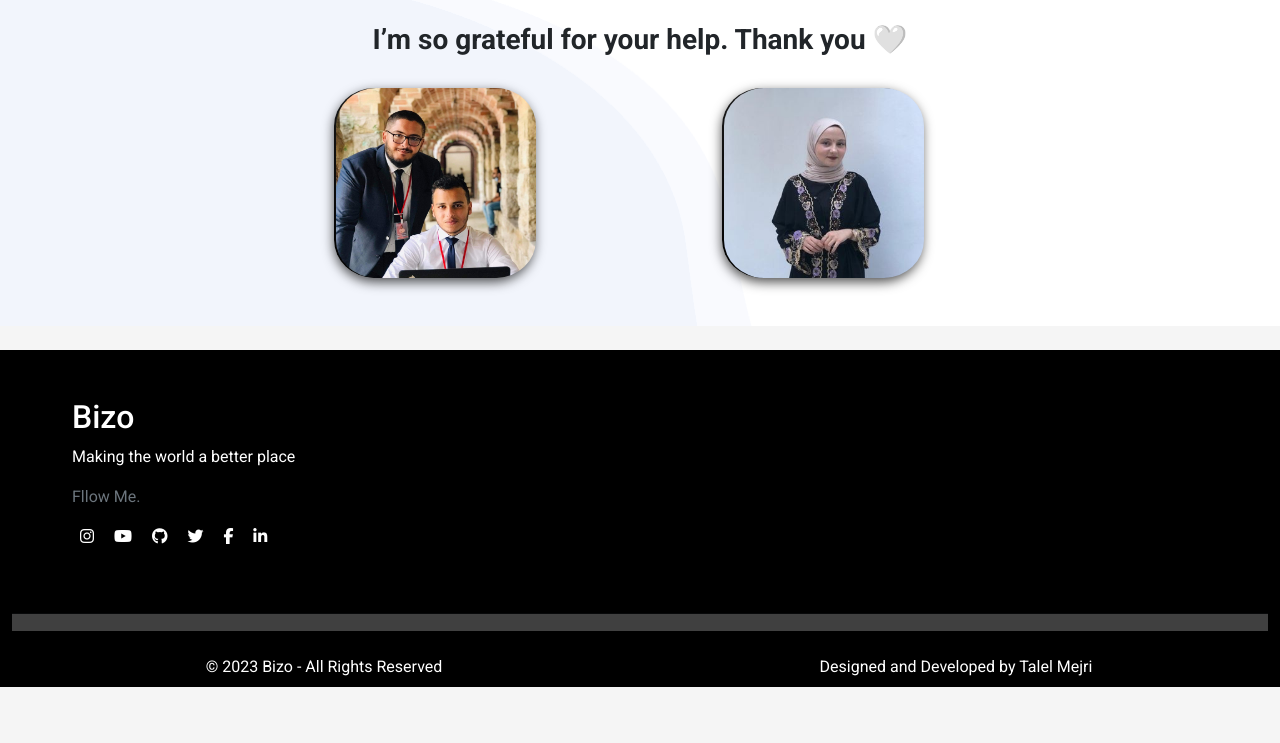
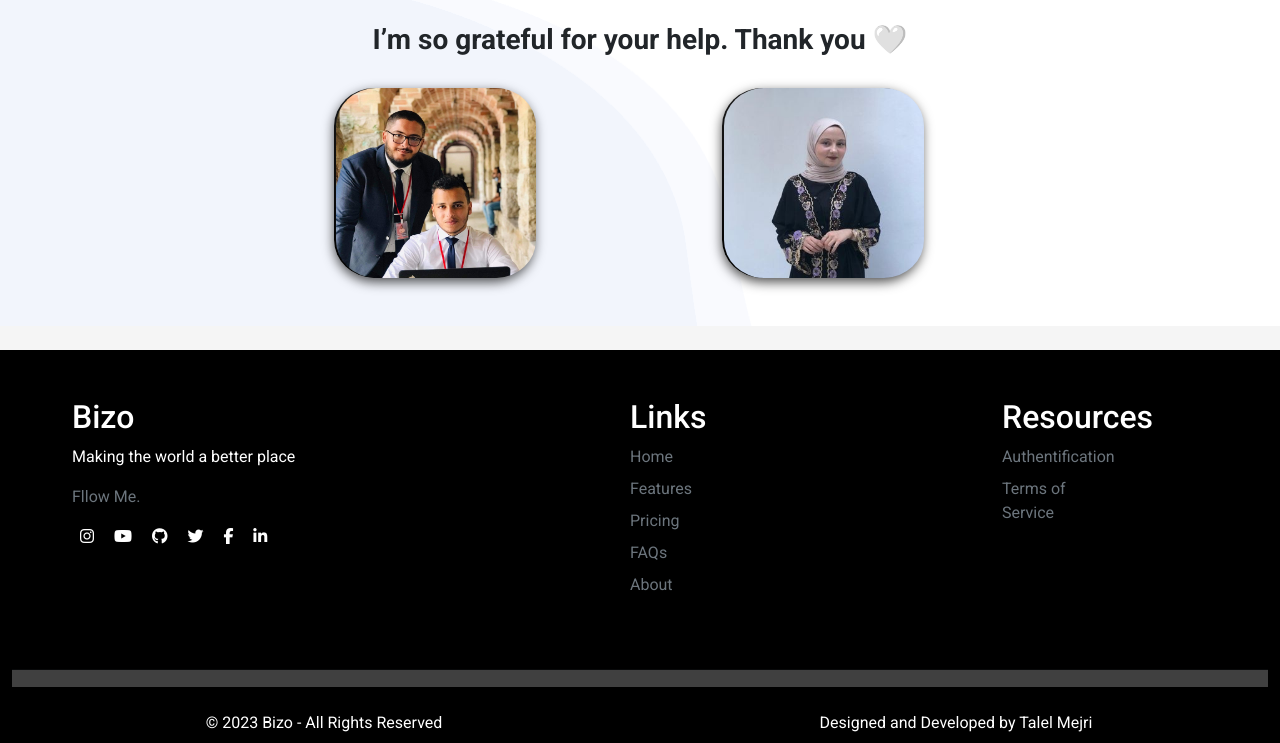
Before and after one commit to TalelMejri/Social-Media-project, a PHP site: page /layout.phtml in a window 1280 px wide. Shown: the part 3854-4597 px from the top of the page. Before the commit the page ends 4541 px from the top, so only its background shows below. Run offline with PHP 8.4, Linux system fonts and the light colour scheme; data that the repository does not hold is empty; some libraries are stand-ins or nearby versions.

Commit message:
fix bugs

```diff
--- a/assets/css/style.css
+++ b/assets/css/style.css
@@ -1041,6 +1041,8 @@ form textarea{
   transform: translate(500);
 }
 */
+
+
 .all_comments{
   display: block;
 }
--- a/layout.phtml
+++ b/layout.phtml
@@ -22,28 +22,22 @@
 
       <link rel="stylesheet" href="../assets/css/style.css">
       <link rel="icon" href="../assets/image/logo_final.png" type="image/x-icon">
-      <link href="../assets/vendor/bootstrap/css/bootstrap.min.css" rel="stylesheet">
       <script src="../assets/vendor/purecounter/purecounter_vanilla.js"></script>
       <link href="../assets/vendor/aos/aos.css" rel="stylesheet">
       <script src="../assets/js/script.js"></script>
       <script src="../assets/vendor/purecounter/purecounter_vanilla.js"></script>
       <script src="../assets/vendor/aos/aos.js"></script>
       <script src="../assets/vendor/purecounter/purecounter_vanilla.js"></script>
-      <script src="../assets/vendor/bootstrap/js/bootstrap.bundle.js"></script>
-      <script src="../assets/vendor/bootstrap/js/bootstrap.bundle.min.js"></script>
 
       <?php else: ?>
       <link rel="stylesheet" href="./assets/css/style.css">
       <link rel="icon" href="./assets/image/logo_final.png" type="image/x-icon">
-      <link href="./assets/vendor/bootstrap/css/bootstrap.min.css" rel="stylesheet">
       <script src="./assets/vendor/purecounter/purecounter_vanilla.js"></script>
       <link href="../assets/vendor/aos/aos.css" rel="stylesheet">
       <script src="./assets/js/script.js"></script>
       <script src="./assets/vendor/purecounter/purecounter_vanilla.js"></script>
       <script src="./assets/vendor/aos/aos.js"></script>
       <script src="./assets/vendor/purecounter/purecounter_vanilla.js"></script>
-      <script src="./assets/vendor/bootstrap/js/bootstrap.bundle.js"></script>
-      <script src="./assets/vendor/bootstrap/js/bootstrap.bundle.min.js"></script>
       <script src="https://kit.fontawesome.com/c5bebe1cfa.js" crossorigin="anonymous"></script>
       <?php endif; ?>
     <link href='http://fonts.googleapis.com/css?family=Roboto:400,100,100italic,300,300italic,400italic,500,500italic,700,700italic,900italic,900' rel='stylesheet' type='text/css'>
@@ -463,7 +457,7 @@
 
    <footer data-aos="fade-down" class="container-fluid">
         <div class="row container">
-             <div class="col-md-4 ">
+             <div class="col-md-6 ">
                     <div class="info p-5">
                             <h2>Bizo</h2>
                             <p>Making the world a better place</p>
@@ -480,19 +474,28 @@
                                 </div>
                     </div>
              </div>
-             <div class="col-md-2">
-
+             <div class="col-md-4">
+             <div class="info p-5">
+                    <h2>Links</h2>
+                    <ul class="nav flex-column">
+                          <li class="nav-item mb-2"><a href="#" class="nav-link p-0 text-muted">Home</a></li>
+                          <li class="nav-item mb-2"><a href="#" class="nav-link p-0 text-muted">Features</a></li>
+                          <li class="nav-item mb-2"><a href="#" class="nav-link p-0 text-muted">Pricing</a></li>
+                          <li class="nav-item mb-2"><a href="#" class="nav-link p-0 text-muted">FAQs</a></li>
+                          <li class="nav-item mb-2"><a href="#" class="nav-link p-0 text-muted">About</a></li>
+                  </ul>
+             </div>
              </div>
 
              <div class="col-md-2">
-
+             <div class="info p-5">
+                     <h2>Resources</h2>
+                     <ul class="nav flex-column">
+                          <li class="nav-item mb-2"><a href="#" class="nav-link p-0 text-muted">Authentification</a></li>
+                          <li class="nav-item mb-2"><a href="#" class="nav-link p-0 text-muted">Terms of Service</a></li>
+                  </ul>
              </div>
-
-            <div class="col-md-4">
-
-            </div>
-
-
+             </div>
         </div>
         <hr width="100%"
            size="20" color="#fff"
```
Also changed, not shown: other parts of layout.phtml (+16 -22 lines).
